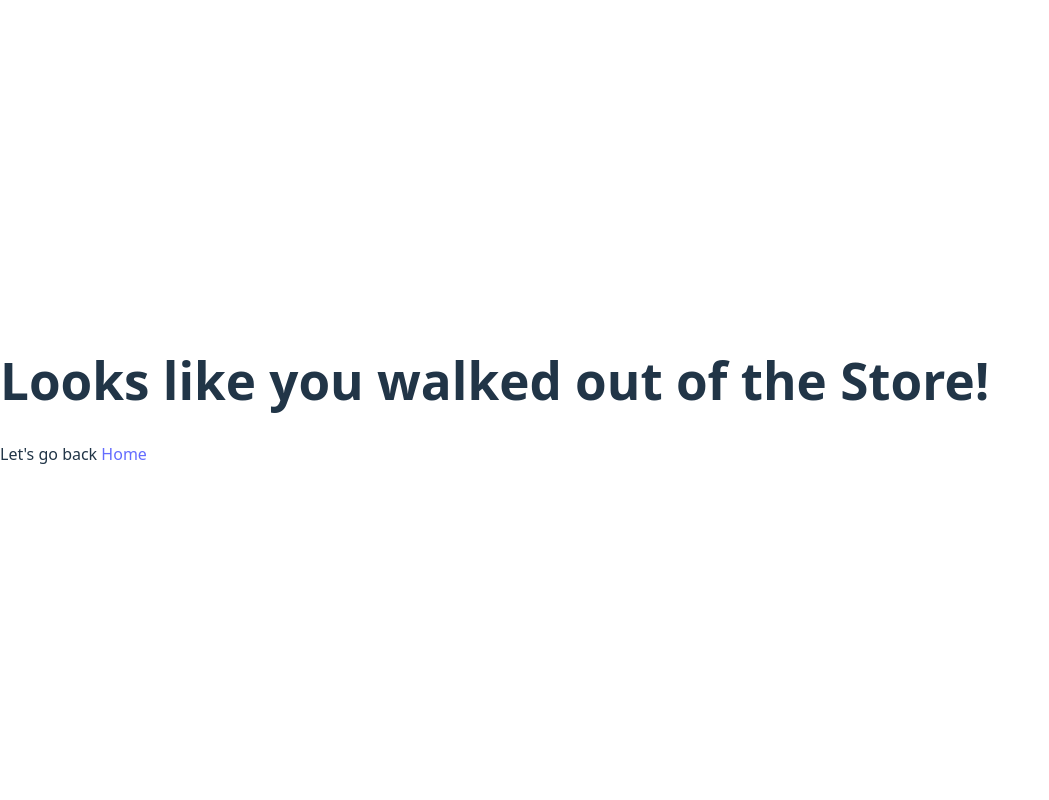
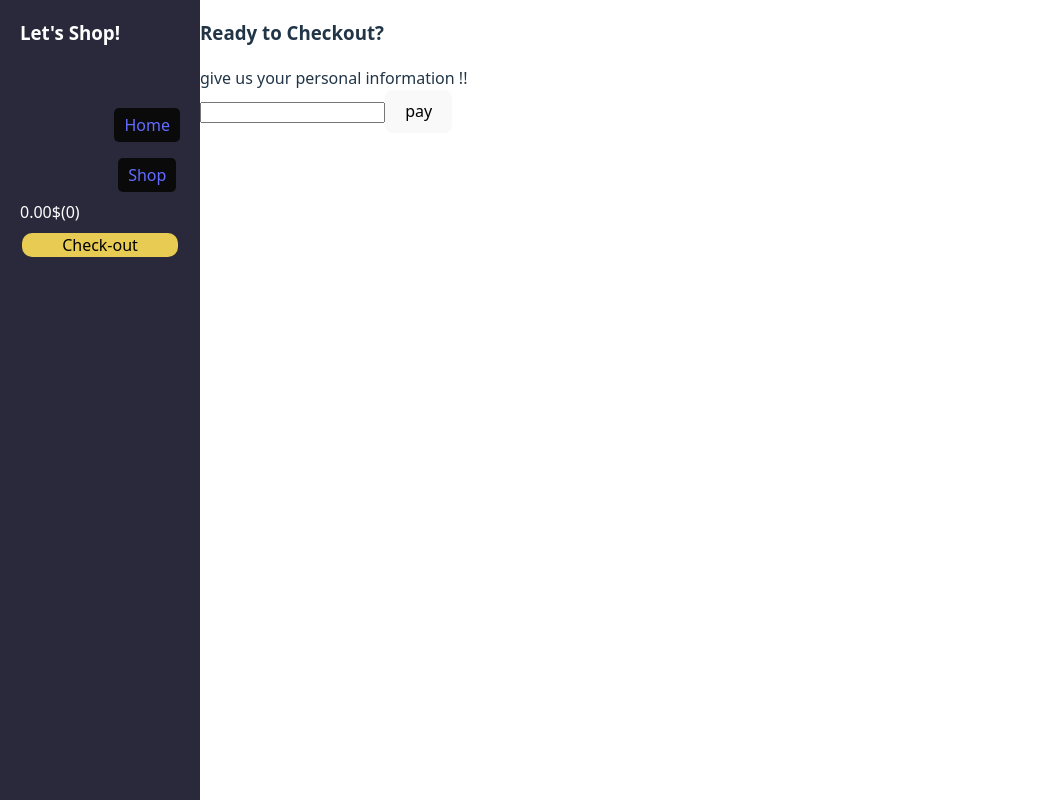
Before and after one commit to ShadowShark99/Shopping-Cart, a React (Vite) app: page /checkout in a window 1280 px wide. Shown: the whole page, without its empty margins (0-1049 px from the left). Built offline with nearby package versions, Linux system fonts and the light colour scheme; no server answers.

Commit message:
Add Check-out

```diff
--- /dev/null
+++ b/src/components/Checkout.tsx
@@ -0,0 +1,12 @@
+const Checkout = () => {
+  return (
+    <div>
+      <h3>Ready to Checkout?</h3>
+      <div>give us your personal information !!</div>
+      <input></input>
+      <button>pay</button>
+    </div>
+  )
+}
+
+export default Checkout
--- a/src/components/Home.tsx
+++ b/src/components/Home.tsx
@@ -1,4 +1,4 @@
-import React from 'react'
+
 import { useOutletContext } from 'react-router-dom'
 import "../styles/Home.css";
 
@@ -61,7 +61,7 @@ const Home = () => {
     <div className="home-page">
       <div className="home-header">
         <h2>Welcome Home To SharkBite</h2>
-        <img src="baby_shark_by_locolobo333_dgh3876-pre.jpg"/>
+        {/* <img src="baby_shark_by_locolobo333_dgh3876-pre.jpg"/> */}
       </div>
 
       <div className="advertise">
--- a/src/components/Navigation.tsx
+++ b/src/components/Navigation.tsx
@@ -1,7 +1,9 @@
-import React from 'react'
+
 import NavigationHome from './NavigationHome'
 import NavigationShop from './NavigationShop'
+
 import "../styles/Navigation.css"
+import NavigationCheckout from './NavigationCheckout'
 
 interface Props{
   items: number;
@@ -18,6 +20,7 @@ const Navigation = ({items, totalCost}: Props) => {
           <NavigationShop></NavigationShop>
         </div>
         <div>{totalCost.toFixed(2)}$({items})</div>
+        <NavigationCheckout></NavigationCheckout>
       </div>
 
     </div>
--- /dev/null
+++ b/src/components/NavigationCheckout.tsx
@@ -0,0 +1,10 @@
+
+import { Link } from 'react-router-dom'
+
+const NavigationCheckout = () => {
+  return (
+    <Link to="/checkout">Check-out</Link>
+  )
+}
+
+export default NavigationCheckout
--- a/src/components/NavigationShop.tsx
+++ b/src/components/NavigationShop.tsx
@@ -1,4 +1,4 @@
-import React from 'react'
+
 import { Link } from 'react-router-dom'
 Link
 const NavigationShop = () => {
--- a/src/components/Shelf.tsx
+++ b/src/components/Shelf.tsx
@@ -1,4 +1,4 @@
-import React from 'react'
+
 import Card from './Card'
 
 interface Props{
--- a/src/components/Shop.tsx
+++ b/src/components/Shop.tsx
@@ -1,12 +1,8 @@
-import React from 'react'
-import { Link, useOutletContext, useParams } from 'react-router-dom'
-import Card from './Card';
+import { Link, useParams } from 'react-router-dom'
 import "../styles/Shop.css";
 import Shelf from './Shelf';
 
 const Shop = () => {
-
-  const products = useOutletContext();
   const {page} = useParams();
   const pageNumber = Number(page);
   return (
--- a/src/routes.tsx
+++ b/src/routes.tsx
@@ -1,4 +1,5 @@
 import App from "./App";
+import Checkout from "./components/Checkout";
 import ErrorPage from "./components/ErrorPage";
 import Home from "./components/Home";
 import Shop from "./components/Shop";
@@ -12,7 +13,8 @@ const routes = [
       {index: true, element: <Home></Home>},
       { path: "shop/:page",
         element: <Shop></Shop>
-      }
+      },
+      {path: "checkout", element: <Checkout/>}
     ]
   },
   //  {
--- a/src/styles/Navigation.css
+++ b/src/styles/Navigation.css
@@ -24,5 +24,14 @@
 
 .side-info {
   display: grid;
-  grid-template-rows: 100px 1fr;
+  grid-template-rows: 100px 20px 50px;
 }
+
+.side-info > a {
+  background-color: rgb(231, 203, 82);
+  color: black;
+  border-radius: 10px;
+  padding-left: 40px;
+  padding-right: 40px;
+  margin: auto;
+}
```
